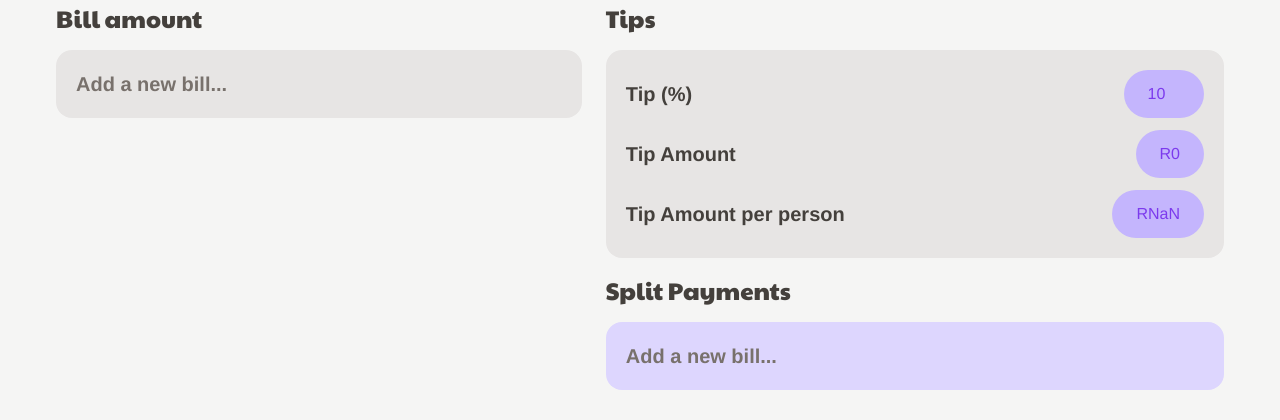
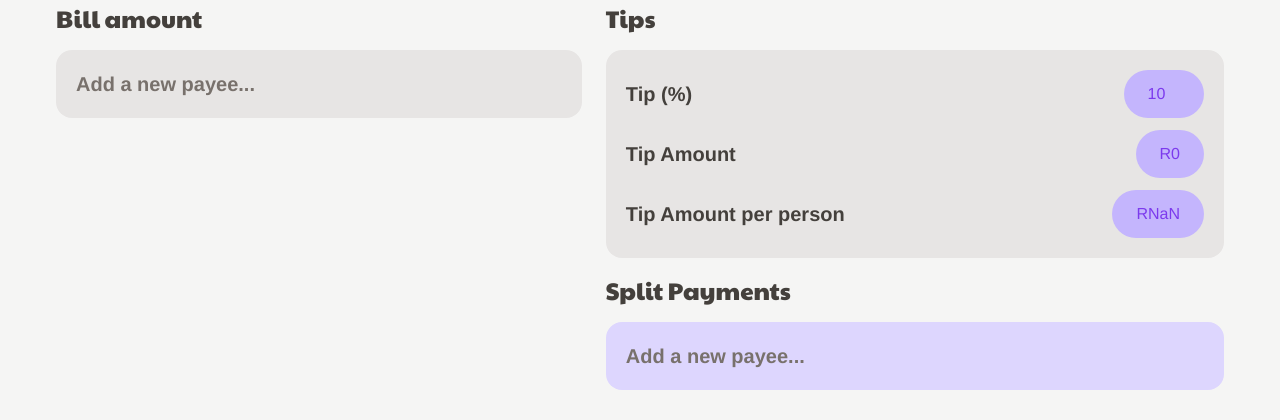
Before and after one commit to ImtiyaazDev/split-n-tip, a React (Vite) app: page / in a window 1280 px wide. Shown: the part 202-622 px from the top of the page. Built offline with nearby package versions, Linux system fonts and the light colour scheme; a web font is replaced by a local one.

Commit message:
feat: Update text to be verbose

```diff
--- a/src/components/FriendMeals.jsx
+++ b/src/components/FriendMeals.jsx
@@ -11,7 +11,7 @@ export default function FriendMeals() {
 	return (
 		<div className="space-y-8 rounded-2xl bg-stone-200 p-5">
 			{users.length === 0 ? (
-				<Message message="Add a new bill..." />
+				<Message message="Add a new payee..." />
 			) : (
 				<>
 					<FriendsList />
--- a/src/components/Payments.jsx
+++ b/src/components/Payments.jsx
@@ -14,7 +14,7 @@ export default function Payments() {
 	return (
 		<div className="h-fit space-y-6 rounded-2xl bg-violet-200 p-5">
 			{users.length === 0 ? (
-				<Message message="Add a new bill..." />
+				<Message message="Add a new payee..." />
 			) : (
 				<>
 					<ul>
```
